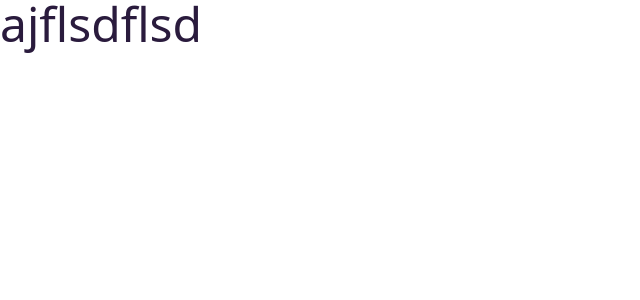
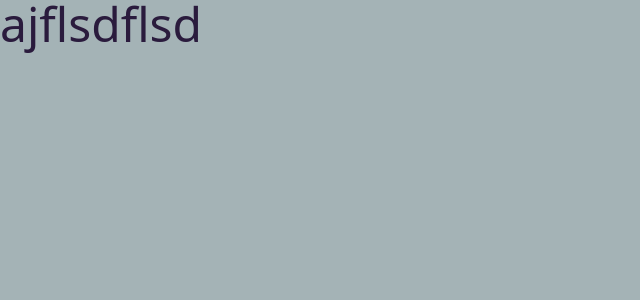
Before and after one commit to algorithm-ssau/cosmo-quiz, a React app in the folder client/: page / in a window 1280 px wide. Shown: the top 300 px of the page, without its empty margins (0-640 px from the left). Built offline with nearby package versions, Linux system fonts and the light colour scheme; the HTML template or start-up script is replaced by a standard one.

Commit message:
add charbox and charlist

```diff
--- /dev/null
+++ b/client/src/components/containers/CharList.jsx
@@ -0,0 +1,15 @@
+import CharBox from '../ui/CharBox';
+
+export default function CharList({ charList }) {
+  return (
+    <div className='flex flex-wrap gap-2'>
+      {charList.map((value, index) => {
+        return (
+          <CharBox key={index} pushClick={() => {}} spliceClick={() => {}}>
+            {value}
+          </CharBox>
+        );
+      })}
+    </div>
+  );
+}
--- /dev/null
+++ b/client/src/components/ui/CharBox.jsx
@@ -0,0 +1,26 @@
+import { useState } from 'react';
+
+export default function CharBox({
+  children,
+  className,
+  pushClick,
+  spliceClick,
+}) {
+  const [isActive, setIsActive] = useState(true);
+  return (
+    <button
+      className={`flex justify-center w-12 h-12 text-xl text-white items-center transition-all border-2 rounded cursor-pointer hover:bg-primary border-primary active:-translate-y-1 bg-primary
+          ${isActive ? 'opacity-100' : 'opacity-50'} ${className}`}
+      onClick={() => {
+        if (isActive) {
+          pushClick();
+        } else {
+          spliceClick();
+        }
+        setIsActive(!isActive);
+      }}
+    >
+      {children.toUpperCase()}
+    </button>
+  );
+}
--- a/client/tailwind.config.js
+++ b/client/tailwind.config.js
@@ -12,15 +12,15 @@ export default {
       primary: '#2A1B3D',
       background: '#44318D',
       secondary: '#E98074',
-      grey: 'A4B3B6',
-      white: 'FFFFFF',
+      grey: '#A4B3B6',
+      white: '#FFFFFF',
       error: 'rgb(255, 87, 87)',
     },
 
     borderRadius: {
       none: '0',
-      sm: '.125rem',
-      DEFAULT: '.4rem',
+      sm: '.3rem',
+      DEFAULT: '.6rem',
       full: '9999px',
     },
 
```
Also changed, not shown: client/.eslintrc.cjs.
